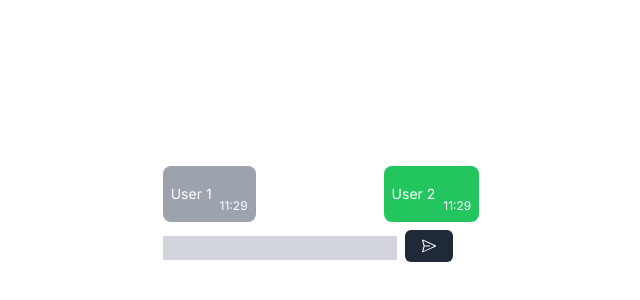
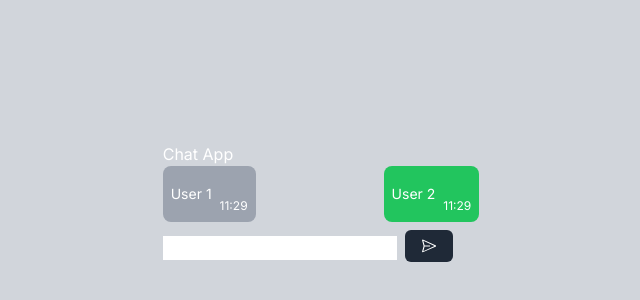
Before and after one commit to mertcetiin/ChatApp, a Next.js app: page / in a window 1280 px wide. Shown: the part 198-498 px from the top of the page, without its empty margins (319-959 px from the left). Built offline with nearby package versions, Linux system fonts and the light colour scheme.

Commit message:
firebase loaded

```diff
--- a/app/page.tsx
+++ b/app/page.tsx
@@ -2,7 +2,7 @@ import ChatIndex from '../container/chatIndex'
 
 export default function Home() {
   return (
-    <div className='flex justify-center items-center h-screen'>
+    <div className='flex justify-center items-center h-screen bg-gray-300'>
       <ChatIndex />
     </div>
   )
--- a/components/inputIndex.tsx
+++ b/components/inputIndex.tsx
@@ -4,7 +4,7 @@ import { VscSend } from "react-icons/vsc";
 function InputIndex() {
     return (
         <div>
-            <input type="text" className='bg-gray-300 outline-none' />
+            <input type="text" className='outline-none' />
             <button className="bg-gray-800 text-white px-4 py-2 ml-2 rounded-md hover:bg-gray-400"><VscSend /></button>
         </div>
     )
--- a/components/userTwo.tsx
+++ b/components/userTwo.tsx
@@ -16,15 +16,15 @@ function UserTwo() {
     const hoursTime = time.getHours();
     const minutesTime = time.getMinutes();
 
-    // let formattedHours = hoursTime < 10 ? `0${hoursTime}` : hoursTime;
-    // let formattedMinutes = minutesTime < 10 ? `0${minutesTime}` : minutesTime;
+    let formattedHours = hoursTime < 10 ? `0${hoursTime}` : hoursTime;
+    let formattedMinutes = minutesTime < 10 ? `0${minutesTime}` : minutesTime;
 
     return (
         <div className="flex items-end ml-32">
             <div className="bg-green-500 text-white p-2 rounded-lg mb-2 max-w-2/3">
                 <div className="flex items-center">
                     <p className="text-sm flex-1">User 2</p>
-                    <p className="mt-6 ml-2 text-xs">{hoursTime}:{minutesTime}</p>
+                    <p className="mt-6 ml-2 text-xs">{formattedHours}:{formattedMinutes}</p>
                 </div>
             </div>
         </div>
--- a/container/chatIndex.tsx
+++ b/container/chatIndex.tsx
@@ -5,7 +5,7 @@ import React from 'react'
 
 function ChatIndex() {
     return (
-        <div className="font-sans">
+        <div className="font-san">
             <div className="">
                 <div className="bg-teal-500 text-white p-4 flex items-center justify-between">
                     <span className="text-lg font-semibold">Chat App</span>
--- a/package.json
+++ b/package.json
@@ -9,6 +9,7 @@
     "lint": "next lint"
   },
   "dependencies": {
+    "firebase": "^10.7.1",
     "next": "14.0.4",
     "react": "^18",
     "react-dom": "^18",
```
Also changed, not shown: 1 other file (tests, documents, lock files or other folders).
